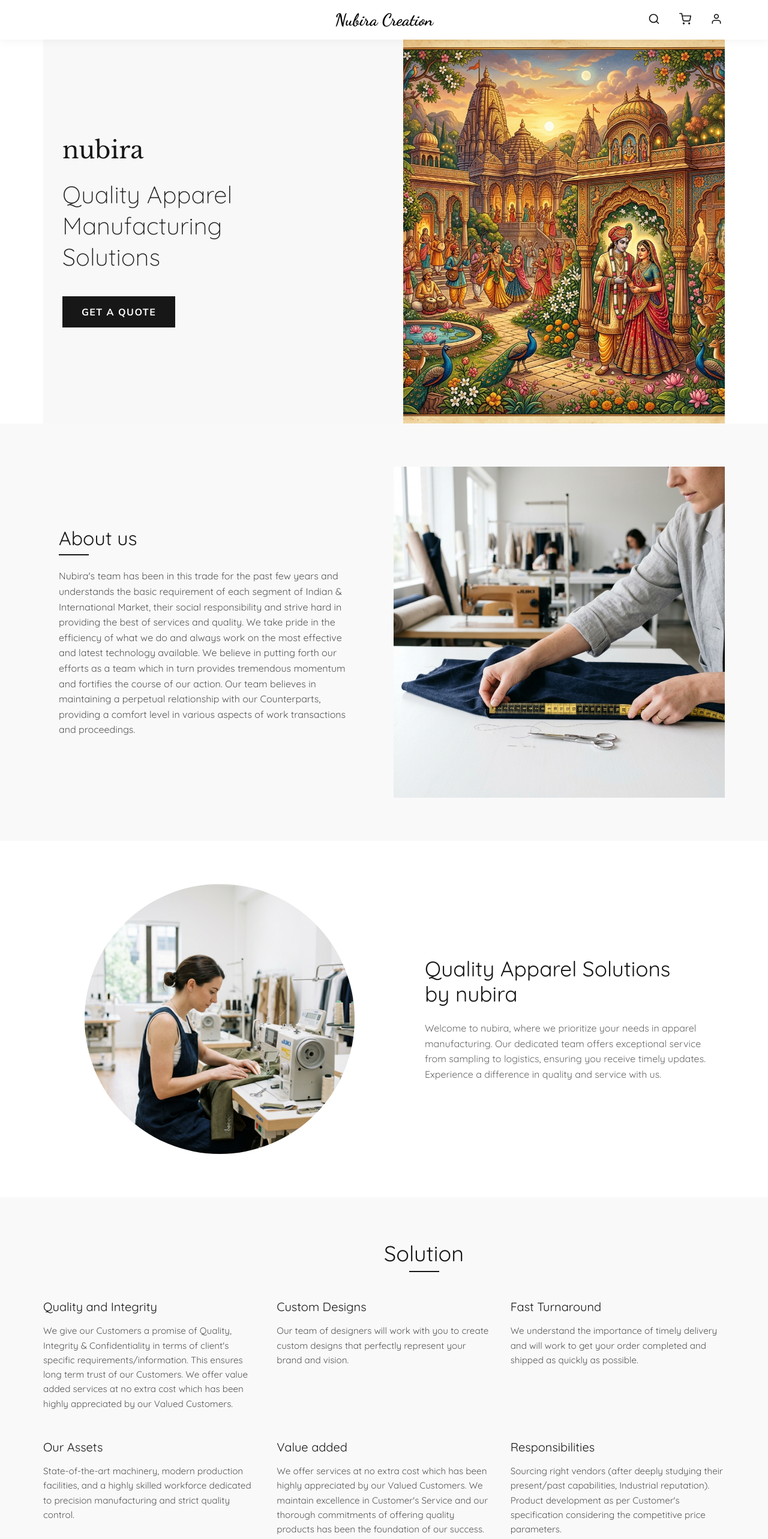
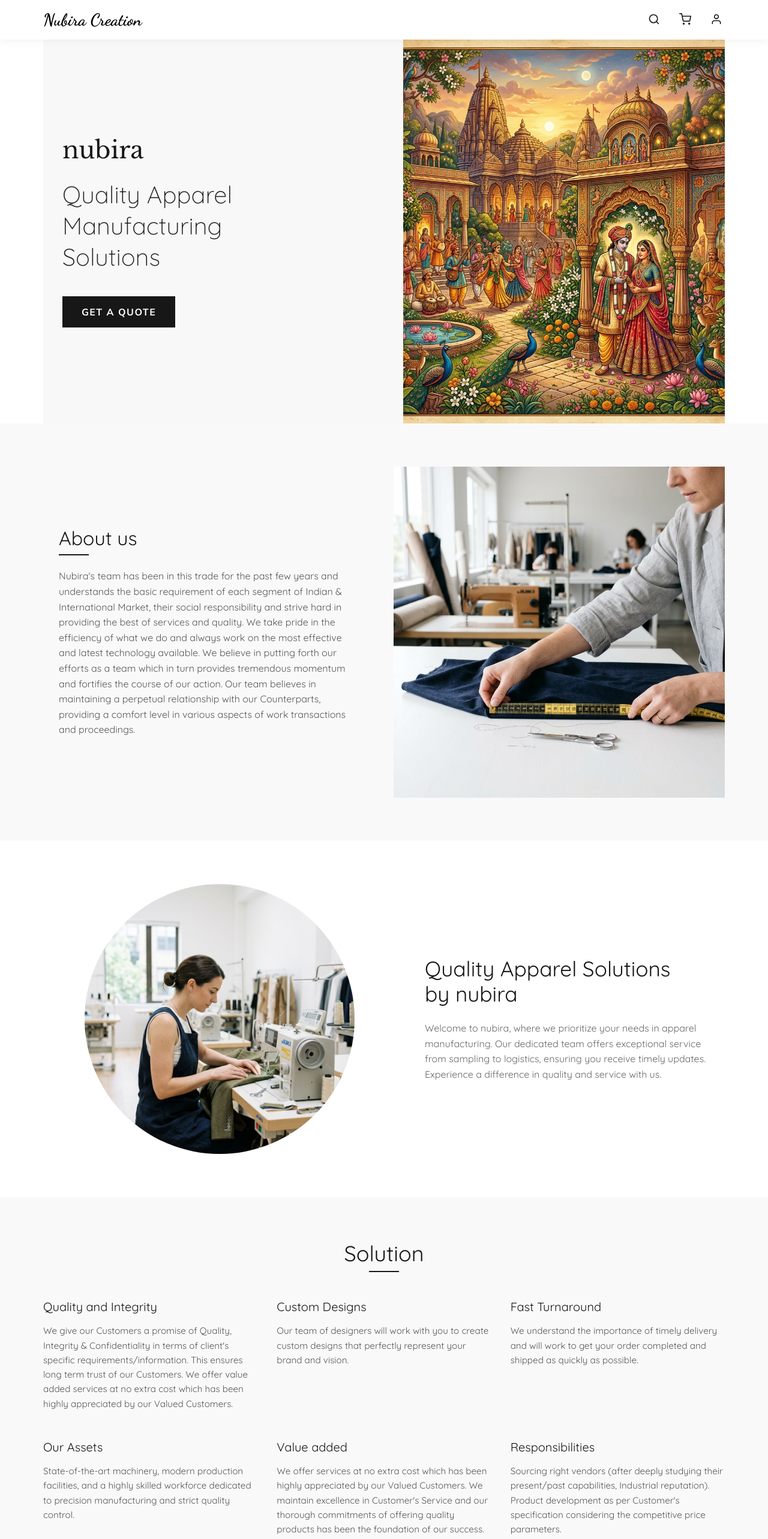
Before and after one commit to ANGA9/NubiraCreation, a React (Vite) app: page / in a window 1280 px wide. Shown: the top 2566 px of the page at 60% size. Built offline with nearby package versions, Linux system fonts and the light colour scheme.

Commit message:
fix: resolve section header underline misalignment and add image hover animations

```diff
--- a/src/App.css
+++ b/src/App.css
@@ -11,9 +11,8 @@
 }
 .nav-container {
   display: flex;
-  justify-content: center;
+  justify-content: space-between;
   align-items: center;
-  position: relative;
 }
 .logo-link {
   display: flex;
@@ -34,10 +33,6 @@
 .nav-icons {
   display: flex;
   gap: 1.5rem;
-  position: absolute;
-  right: 2rem;
-  top: 50%;
-  transform: translateY(-50%);
 }
 .icon-btn {
   background: none;
@@ -213,9 +208,8 @@
   font-size: 1.75rem;
   margin-bottom: 2.5rem;
   position: relative;
-  display: inline-block;
-  left: 50%;
-  transform: translateX(-50%);
+  display: block;
+  text-align: center;
 }
 @media (min-width: 768px) {
   .section-title {
@@ -372,6 +366,13 @@
 .circular-card .circular-image {
   margin: 0 auto 1.5rem;
   max-width: 300px;
+  overflow: hidden;
+}
+.circular-card .circular-image img {
+  transition: transform 0.5s ease;
+}
+.circular-card:hover .circular-image img {
+  transform: scale(1.08);
 }
 
 /* Two Column Grid for Product & Sales */
@@ -393,6 +394,10 @@
   height: auto;
   margin-bottom: 1.5rem;
   display: block;
+  transition: transform 0.5s ease;
+}
+.info-card:hover .card-image {
+  transform: scale(1.03);
 }
 .info-card h4 {
   font-family: var(--font-body);
@@ -419,6 +424,8 @@
 }
 .gallery-item {
   width: 100%;
+  overflow: hidden;
+  border-radius: 4px;
 }
 .gallery-item img {
   width: 100%;
@@ -426,6 +433,10 @@
   object-fit: cover;
   display: block;
   min-height: 250px;
+  transition: transform 0.5s ease;
+}
+.gallery-item:hover img {
+  transform: scale(1.05);
 }
 .gallery-label {
   margin-top: 1rem;
```
